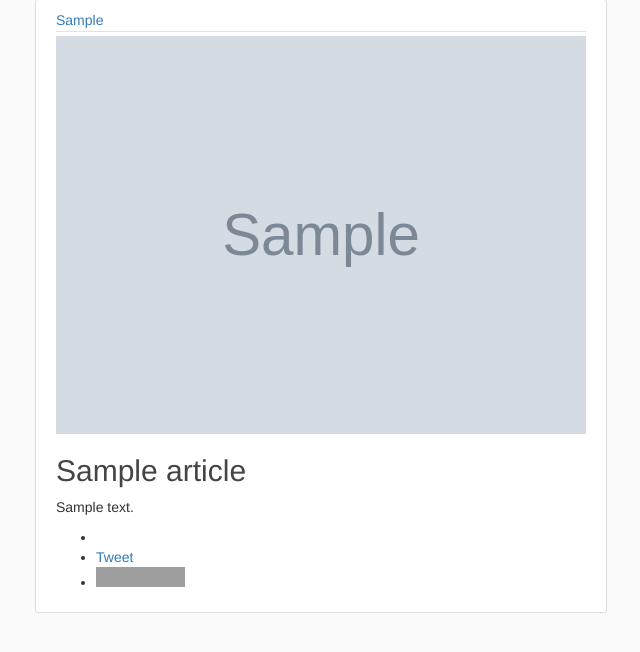
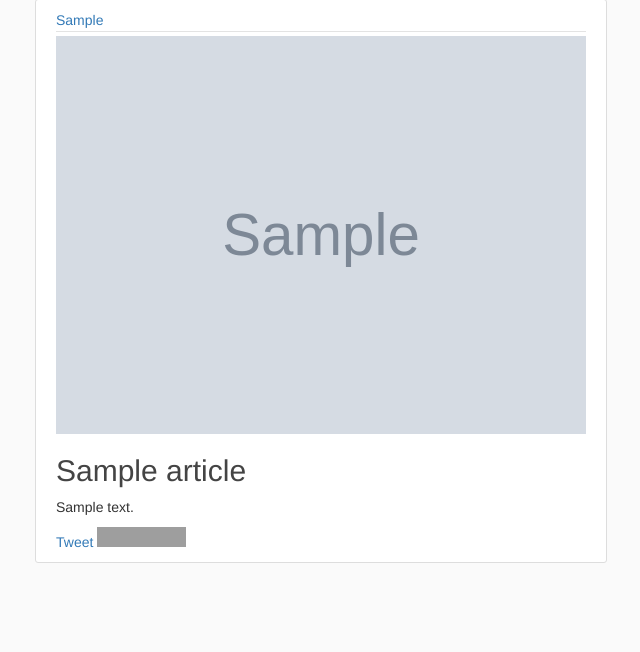
Before and after one commit to dcaohuu18/cs345_project2, a Flask app: page / in a window 1280 px wide. Shown: the part 106-758 px from the top of the page, without its empty margins (129-769 px from the left). Run offline with Flask 2, Linux system fonts and the light colour scheme; data comes from the database, SQL or seed files in the repository; tables that the repository leaves empty hold one stand-in row (values such as "Sample post"); grey boxes marked "Sample" are stand-in pictures; some libraries are stand-ins or nearby versions; grey boxes are pictures that could not be loaded.

Commit message:
use <div> instead of <ul> to wrap social media share btns for consistency and better display

```diff
--- a/app_package/static/main.css
+++ b/app_package/static/main.css
@@ -131,5 +131,5 @@ a.article-title:hover {
 
 /* Override the alignment of LinkedIn share btn: */
 .IN-widget {
-  vertical-align: top !important;
+    vertical-align: top !important;
 }
--- a/app_package/templates/home.html
+++ b/app_package/templates/home.html
@@ -16,11 +16,11 @@
             </a>
             <h2><a class="article-title" href="{{ article.url }}" target="_blank">{{ article.title }}</a></h2>
             <p class="article-content">{{ article.description }}</p>
-            <ul class='social-media-share-btns'>
-              <li><script type="IN/Share" data-url="{{ article.url }}"></script></li>
-              <li><a href="https://twitter.com/share?ref_src=twsrc%5Etfw" class="twitter-share-button" data-url="{{ article.url}}" data-show-count="false">Tweet</a></li>
-              <li><iframe src="https://www.facebook.com/plugins/share_button.php?href={{ article.url }}&layout=button_count&size=small&width=89&height=20&appId" width="89" height="20" style="border:none;overflow:hidden" scrolling="no" frameborder="0" allowfullscreen="true" allow="autoplay; clipboard-write; encrypted-media; picture-in-picture; web-share"></iframe></li>
-            </ul>
+            <div class='social-media-share-btns'>
+              <script type="IN/Share" data-url="{{ article.url }}"></script>
+              <a href="https://twitter.com/share?ref_src=twsrc%5Etfw" class="twitter-share-button" data-url="{{ article.url}}" data-show-count="false">Tweet</a>
+              <iframe src="https://www.facebook.com/plugins/share_button.php?href={{ article.url }}&layout=button_count&size=small&width=89&height=20&appId" width="89" height="20" style="border:none;overflow:hidden" scrolling="no" frameborder="0" allowfullscreen="true" allow="autoplay; clipboard-write; encrypted-media; picture-in-picture; web-share"></iframe>
+            </div>
           </div>
         </article>
     {% endfor %}
```
